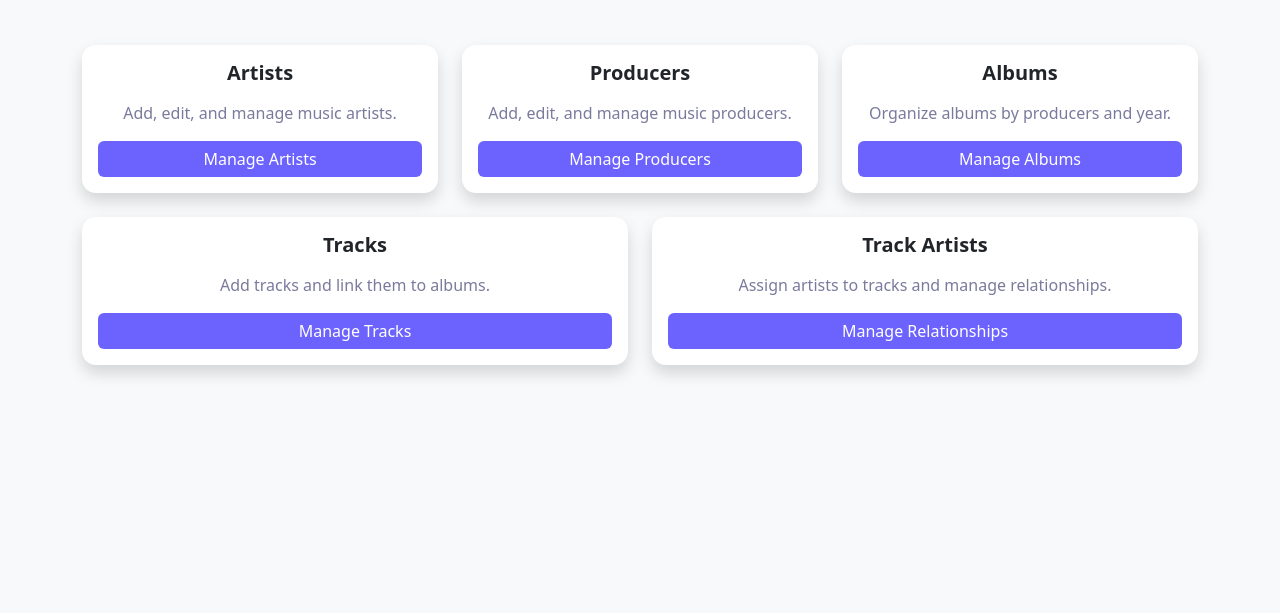
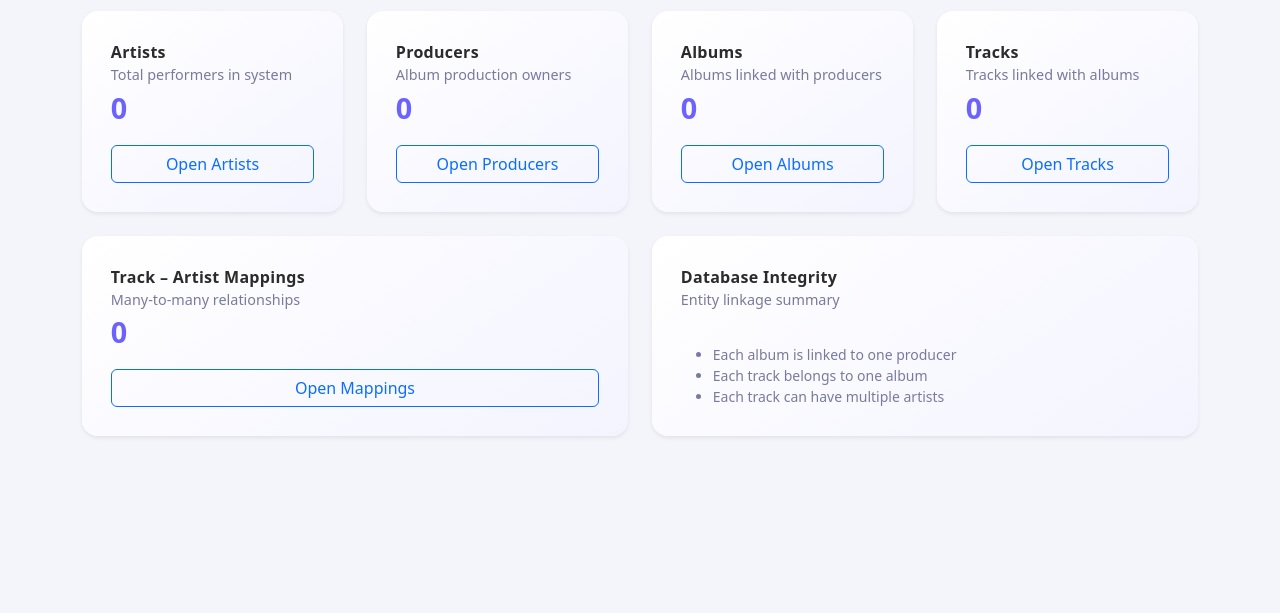
Before and after one commit to suryakrishnask7/Vibrance, a website: page frontend/index.html in a window 1280 px wide. Shown: the part 187-800 px from the top of the page. Drawn offline with nearby package versions, Linux system fonts and the light colour scheme; no server answers.

Commit message:
index page updated to have stats

```diff
--- a/frontend/index.html
+++ b/frontend/index.html
@@ -7,23 +7,44 @@
   <link href="https://cdn.jsdelivr.net/npm/bootstrap@5.3.3/dist/css/bootstrap.min.css" rel="stylesheet">
   <link rel="stylesheet" href="css/theme.css">
 
-
   <style>
-    .dashboard-card {
-      border-radius: 14px;
-      transition: transform 0.2s ease, box-shadow 0.2s ease;
+    .stat-card {
+      border-radius: 16px;
+      padding: 1.8rem;
+      height: 100%;
+      display: flex;
+      flex-direction: column;
+      justify-content: space-between;
+      transition: 0.2s ease;
+      background: linear-gradient(145deg, #ffffff, #f3f4ff);
     }
 
-    .dashboard-card:hover {
+    .stat-card:hover {
       transform: translateY(-4px);
-      box-shadow: 0 10px 24px rgba(0, 0, 0, 0.15);
+      box-shadow: 0 12px 24px rgba(36, 32, 56, 0.25);
+    }
+
+    .stat-title {
+      font-weight: 700;
+      letter-spacing: 0.3px;
+    }
+
+    .stat-value {
+      font-size: 1.8rem;
+      font-weight: 700;
+      color: var(--primary-accent);
+    }
+
+    .stat-sub {
+      font-size: 0.9rem;
+      color: var(--text-muted-soft);
     }
   </style>
 </head>
 
-<body class="bg-light">
+<body>
 
-<nav class="navbar navbar-expand-lg navbar-dark bg-dark shadow">
+<nav class="navbar navbar-expand-lg navbar-dark shadow">
   <div class="container-fluid">
     <a class="navbar-brand fw-bold" href="index.html">Vibrance</a>
 
@@ -33,27 +54,11 @@
 
     <div class="collapse navbar-collapse" id="vibranceNav">
       <ul class="navbar-nav ms-auto mb-2 mb-lg-0">
-
-        <li class="nav-item">
-          <a class="nav-link" href="artist.html">Artists</a>
-        </li>
-
-        <li class="nav-item">
-          <a class="nav-link" href="producer.html">Producers</a>
-        </li>
-
-        <li class="nav-item">
-          <a class="nav-link" href="album.html">Albums</a>
-        </li>
-
-        <li class="nav-item">
-          <a class="nav-link" href="track.html">Tracks</a>
-        </li>
-
-        <li class="nav-item">
-          <a class="nav-link" href="trackArtist.html">Track Artists</a>
-        </li>
-
+        <li class="nav-item"><a class="nav-link" href="artist.html">Artists</a></li>
+        <li class="nav-item"><a class="nav-link" href="producer.html">Producers</a></li>
+        <li class="nav-item"><a class="nav-link" href="album.html">Albums</a></li>
+        <li class="nav-item"><a class="nav-link" href="track.html">Tracks</a></li>
+        <li class="nav-item"><a class="nav-link" href="trackArtist.html">Track Artists</a></li>
       </ul>
     </div>
   </div>
@@ -61,72 +66,86 @@
 
 <div class="container mt-5">
 
-  <div class="text-center mb-5">
-    <h1 class="fw-bold">Vibrance Music Database</h1>
-    <p class="text-muted">
-      Manage artists, producers, albums, tracks, and track-artist relationships from a single dashboard.
-    </p>
+  <div class="mb-4">
+    <h2 class="fw-bold">Dashboard Overview</h2>
+    <p class="text-muted">Live summary of your music database and relationships.</p>
   </div>
 
+  <!-- NEW GRID STRUCTURE -->
   <div class="row g-4">
 
-    <div class="col-md-4">
-      <div class="card dashboard-card shadow h-100">
-        <div class="card-body text-center">
-          <h5 class="card-title fw-bold mb-3">Artists</h5>
-          <p class="card-text text-muted">
-            Add, edit, and manage music artists.
-          </p>
-          <a href="artist.html" class="btn btn-primary w-100">Manage Artists</a>
+    <!-- Artists -->
+    <div class="col-lg-3 col-md-6">
+      <div class="stat-card shadow-sm">
+        <div>
+          <div class="stat-title">Artists</div>
+          <div class="stat-sub">Total performers in system</div>
         </div>
+        <div class="stat-value" id="artistCount">0</div>
+        <a href="artist.html" class="btn btn-outline-primary mt-3">Open Artists</a>
       </div>
     </div>
 
-    <div class="col-md-4">
-      <div class="card dashboard-card shadow h-100">
-        <div class="card-body text-center">
-          <h5 class="card-title fw-bold mb-3">Producers</h5>
-          <p class="card-text text-muted">
-            Add, edit, and manage music producers.
-          </p>
-          <a href="producer.html" class="btn btn-primary w-100">Manage Producers</a>
+    <!-- Producers -->
+    <div class="col-lg-3 col-md-6">
+      <div class="stat-card shadow-sm">
+        <div>
+          <div class="stat-title">Producers</div>
+          <div class="stat-sub">Album production owners</div>
         </div>
+        <div class="stat-value" id="producerCount">0</div>
+        <a href="producer.html" class="btn btn-outline-primary mt-3">Open Producers</a>
       </div>
     </div>
 
-    <div class="col-md-4">
-      <div class="card dashboard-card shadow h-100">
-        <div class="card-body text-center">
-          <h5 class="card-title fw-bold mb-3">Albums</h5>
-          <p class="card-text text-muted">
-            Organize albums by producers and year.
-          </p>
-          <a href="album.html" class="btn btn-primary w-100">Manage Albums</a>
+    <!-- Albums -->
+    <div class="col-lg-3 col-md-6">
+      <div class="stat-card shadow-sm">
+        <div>
+          <div class="stat-title">Albums</div>
+          <div class="stat-sub">Albums linked with producers</div>
         </div>
+        <div class="stat-value" id="albumCount">0</div>
+        <a href="album.html" class="btn btn-outline-primary mt-3">Open Albums</a>
       </div>
     </div>
 
-    <div class="col-md-6">
-      <div class="card dashboard-card shadow h-100">
-        <div class="card-body text-center">
-          <h5 class="card-title fw-bold mb-3">Tracks</h5>
-          <p class="card-text text-muted">
-            Add tracks and link them to albums.
-          </p>
-          <a href="track.html" class="btn btn-primary w-100">Manage Tracks</a>
+    <!-- Tracks -->
+    <div class="col-lg-3 col-md-6">
+      <div class="stat-card shadow-sm">
+        <div>
+          <div class="stat-title">Tracks</div>
+          <div class="stat-sub">Tracks linked with albums</div>
         </div>
+        <div class="stat-value" id="trackCount">0</div>
+        <a href="track.html" class="btn btn-outline-primary mt-3">Open Tracks</a>
       </div>
     </div>
 
-    <div class="col-md-6">
-      <div class="card dashboard-card shadow h-100">
-        <div class="card-body text-center">
-          <h5 class="card-title fw-bold mb-3">Track Artists</h5>
-          <p class="card-text text-muted">
-            Assign artists to tracks and manage relationships.
-          </p>
-          <a href="trackArtist.html" class="btn btn-primary w-100">Manage Relationships</a>
+    <!-- Track-Artist Relationships -->
+    <div class="col-lg-6 col-md-12">
+      <div class="stat-card shadow-sm">
+        <div>
+          <div class="stat-title">Track – Artist Mappings</div>
+          <div class="stat-sub">Many-to-many relationships</div>
         </div>
+        <div class="stat-value" id="mappingCount">0</div>
+        <a href="trackArtist.html" class="btn btn-outline-primary mt-3">Open Mappings</a>
+      </div>
+    </div>
+
+    <!-- System Summary -->
+    <div class="col-lg-6 col-md-12">
+      <div class="stat-card shadow-sm">
+        <div>
+          <div class="stat-title">Database Integrity</div>
+          <div class="stat-sub">Entity linkage summary</div>
+        </div>
+        <ul class="mt-2 mb-0 text-muted small">
+          <li>Each album is linked to one producer</li>
+          <li>Each track belongs to one album</li>
+          <li>Each track can have multiple artists</li>
+        </ul>
       </div>
     </div>
 
@@ -135,5 +154,27 @@
 
 <script src="https://cdn.jsdelivr.net/npm/bootstrap@5.3.3/dist/js/bootstrap.bundle.min.js"></script>
 
+<script>
+  const API = "http://localhost:5000/api";
+
+  async function loadStats() {
+    const [artists, producers, albums, tracks, mappings] = await Promise.all([
+      fetch(API + "/artists").then(r => r.json()),
+      fetch(API + "/producers").then(r => r.json()),
+      fetch(API + "/albums").then(r => r.json()),
+      fetch(API + "/tracks").then(r => r.json()),
+      fetch(API + "/trackartists").then(r => r.json())
+    ]);
+
+    document.getElementById("artistCount").innerText = artists.length;
+    document.getElementById("producerCount").innerText = producers.length;
+    document.getElementById("albumCount").innerText = albums.length;
+    document.getElementById("trackCount").innerText = tracks.length;
+    document.getElementById("mappingCount").innerText = mappings.length;
+  }
+
+  loadStats();
+</script>
+
 </body>
 </html>
```
Also changed, not shown: backend/routes.js (+21 -4 lines), frontend/js/trackArtist.js (+19 -5 lines).
